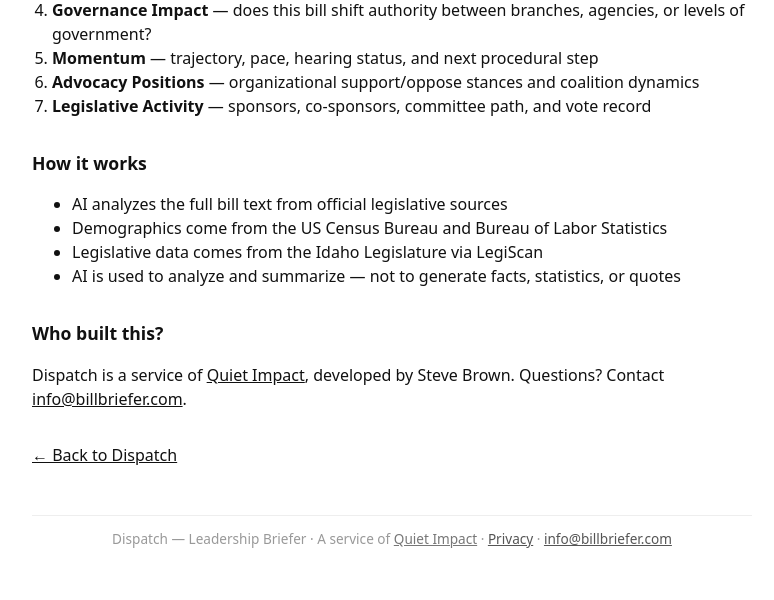
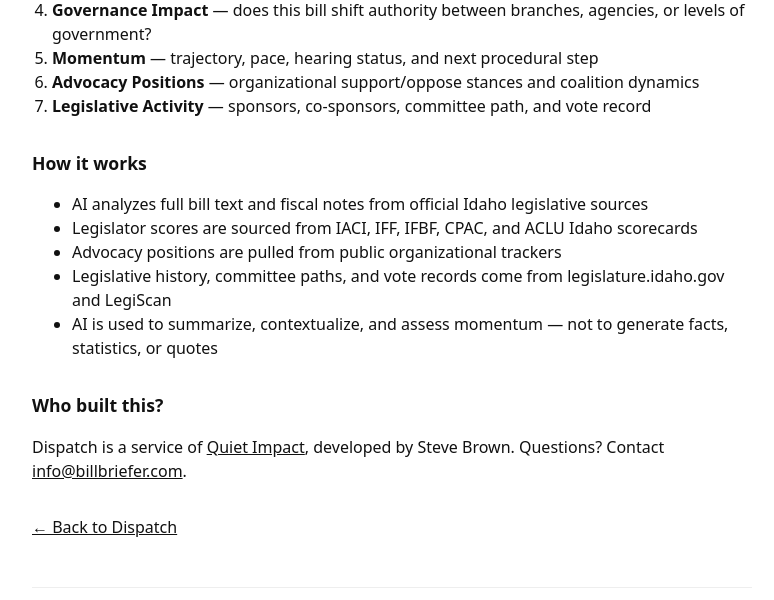
Before and after one commit to BillBrieferServer/dispatch, a FastAPI app: page /about in a window 1280 px wide. Shown: the part 431-1031 px from the top of the page, without its empty margins (248-1022 px from the left). Before the commit the page ends 979 px from the top, so only its background shows below. Run offline with FastAPI, Linux system fonts and the light colour scheme; parts of the project's set-up code (start-up, migrations or seed data) failed here and were passed over.

Commit message:
Update About page How it works to reflect Dispatch data sources

```diff
--- a/templates/about.html
+++ b/templates/about.html
@@ -26,10 +26,11 @@
 
     <h2 style="font-size:1.1em;margin-top:32px;">How it works</h2>
     <ul>
-      <li>AI analyzes the full bill text from official legislative sources</li>
-      <li>Demographics come from the US Census Bureau and Bureau of Labor Statistics</li>
-      <li>Legislative data comes from the Idaho Legislature via LegiScan</li>
-      <li>AI is used to analyze and summarize &mdash; not to generate facts, statistics, or quotes</li>
+      <li>AI analyzes full bill text and fiscal notes from official Idaho legislative sources</li>
+      <li>Legislator scores are sourced from IACI, IFF, IFBF, CPAC, and ACLU Idaho scorecards</li>
+      <li>Advocacy positions are pulled from public organizational trackers</li>
+      <li>Legislative history, committee paths, and vote records come from legislature.idaho.gov and LegiScan</li>
+      <li>AI is used to summarize, contextualize, and assess momentum &mdash; not to generate facts, statistics, or quotes</li>
     </ul>
 
     <h2 style="font-size:1.1em;margin-top:32px;">Who built this?</h2>
```
